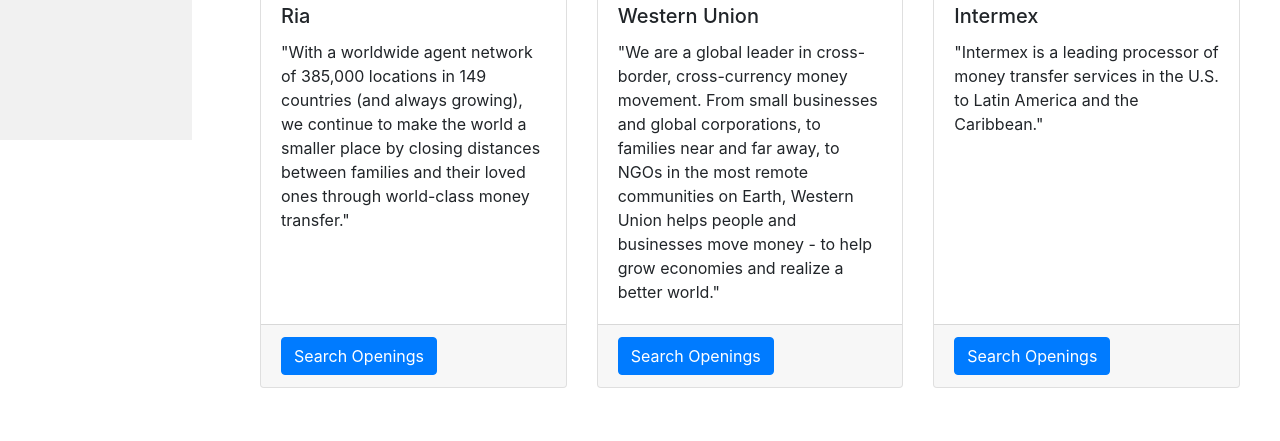
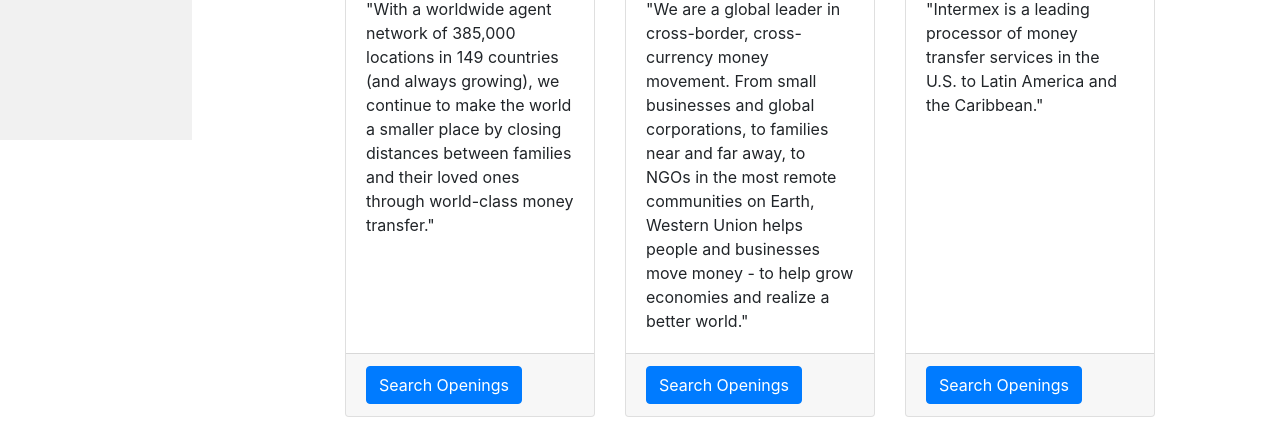
Before and after one commit to CBArgento/FavComps, a plain HTML site: page index.html in a window 1280 px wide. Shown: the part 660-1101 px from the top of the page. Before the commit the page ends 1048 px from the top, so only its background shows below. Drawn offline with nearby package versions, Linux system fonts and the light colour scheme.

Commit message:
adding class container to 3 comps cards in index

```diff
--- a/index.html
+++ b/index.html
@@ -33,6 +33,7 @@
     </ul>
 
     <!--Jumbotron-->
+
     <div class="jumbotron">
       <h1 class="display-4">FavComps</h1>
       <p class="lead">Buscando por trabajo en la industria? Los puedes encontrar aquí!</p>
@@ -40,7 +41,7 @@
       <p>Todas las compañías en un mismo lugar.</p>
       <a class="btn btn-primary btn-lg" href="ria.html" role="button">Comienza a buscar</a>
     </div>
-
+   <div class="container">
     <div class="trescomps">
       <div class="card-deck">
         <div class="card">
@@ -83,8 +84,9 @@
         </div>
       </div>
     </div>
+    </div>
   </div>
-
+<br>
 </body>
 
 </html>
```
